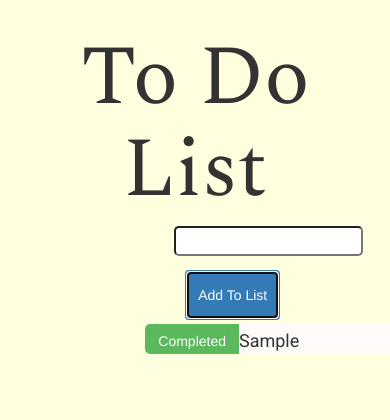
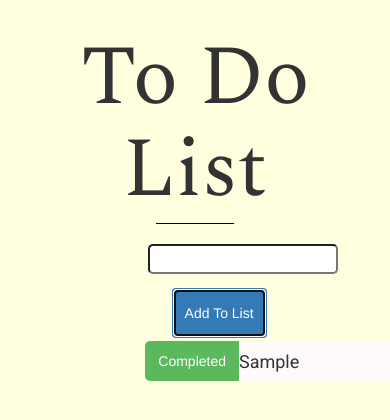
Before and after one commit to KyleNw/TheDoList, a plain HTML site: page index.html in a window 390 px wide. Both pictures are taken after typing "Sample" into the empty fields and a click on the button "Add To List". Shown: the top 420 px of the page. Drawn offline with nearby package versions, Linux system fonts and the light colour scheme.

Commit message:
new stuff. Bigger li. Mobilsih

```diff
--- a/index.html
+++ b/index.html
@@ -9,7 +9,7 @@
 
 <body>
     <div id="mainDiv">
-        <h1> To Do List </h1>
+        <h1> To Do List </h1><hr>
 
         <form id="todoForm">
             <input class="main" id="todoInput" type="text">
--- a/styles.css
+++ b/styles.css
@@ -6,15 +6,23 @@ body{
     padding-top: 3%;
 }
 
+hr{
+    margin-left: 40%;
+    margin-right: 40%;
+    border-color: black;
+    margin-top: -1%;
+}
+
 li{
     background-color: snow;
     width: 700px;
-    height: 30px;
+    height: 40px;
     font-size: 18px;
     list-style-type: none;
     border-radius: 5px;
     padding-left: 10%;
-    padding-top: 4px;
+    padding-top:8px;
+    margin-top: 1%;
     /*opacity: .5;*/
     font-family: 'Roboto', sans-serif;
 }
@@ -61,7 +69,7 @@ h1{
     border-bottom-right-radius: 0px;
     /*background-color: #337ab7;*/
     color: white;
-    height:30px;
+    height:40px;
     background-color: #5cb85c;
     /*border-color: #4cae4c;*/
 
@@ -79,7 +87,7 @@ h1{
   border-bottom-left-radius: 0px;
   background-color: #f0ad4e;
   color: white;
-  height:30px;
+  height:40px;
   margin-top: -.7%;
 }
 #del:hover{
@@ -88,3 +96,12 @@ h1{
 #left{
     float: left;
 }
+
+@media screen and (max-width: 751px) {
+   #todoForm{
+       margin-left: 38%;
+   }
+   #addNew{
+       margin-left: 44%;
+   }
+}
```
Also changed, not shown: js.js (line endings or trailing spaces).
